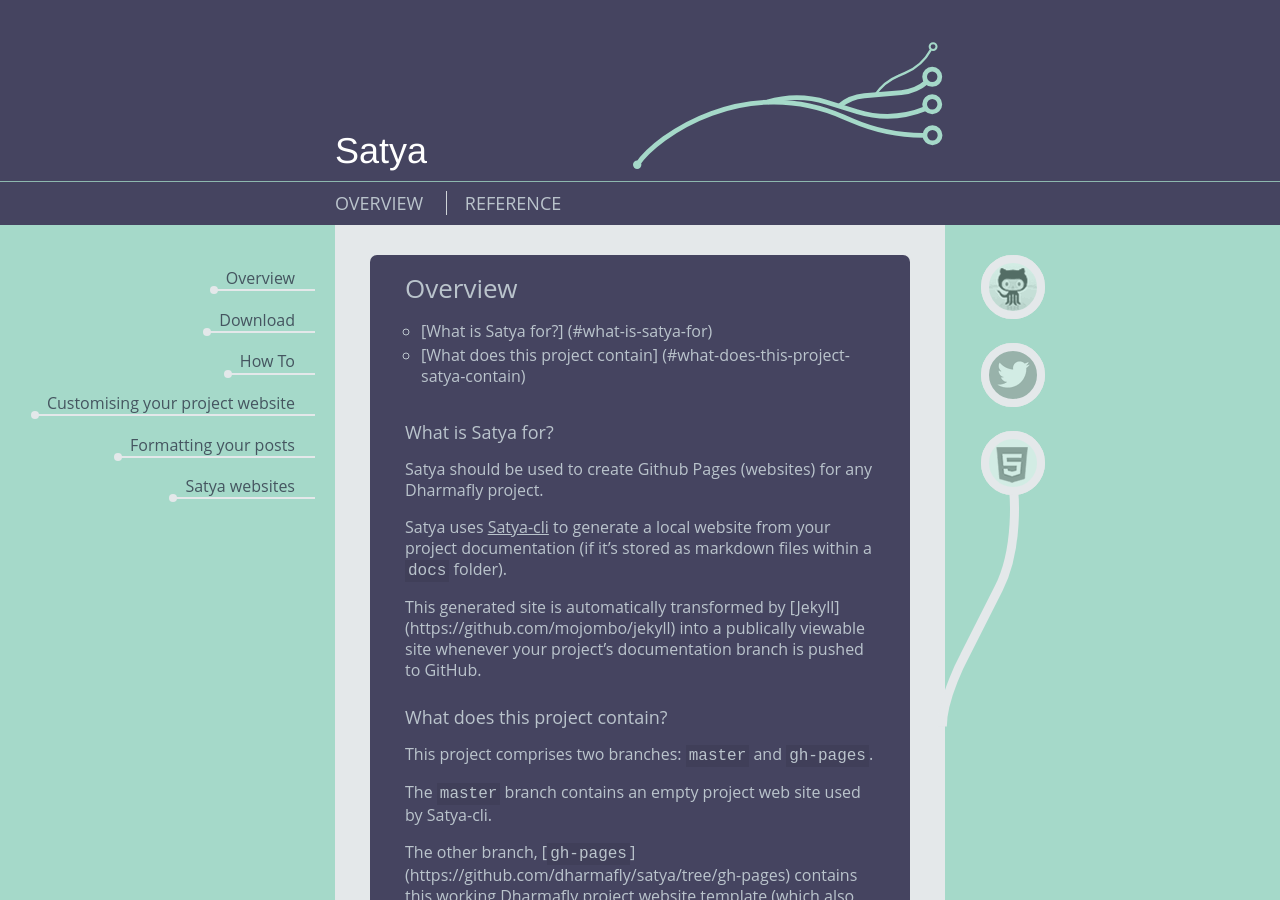
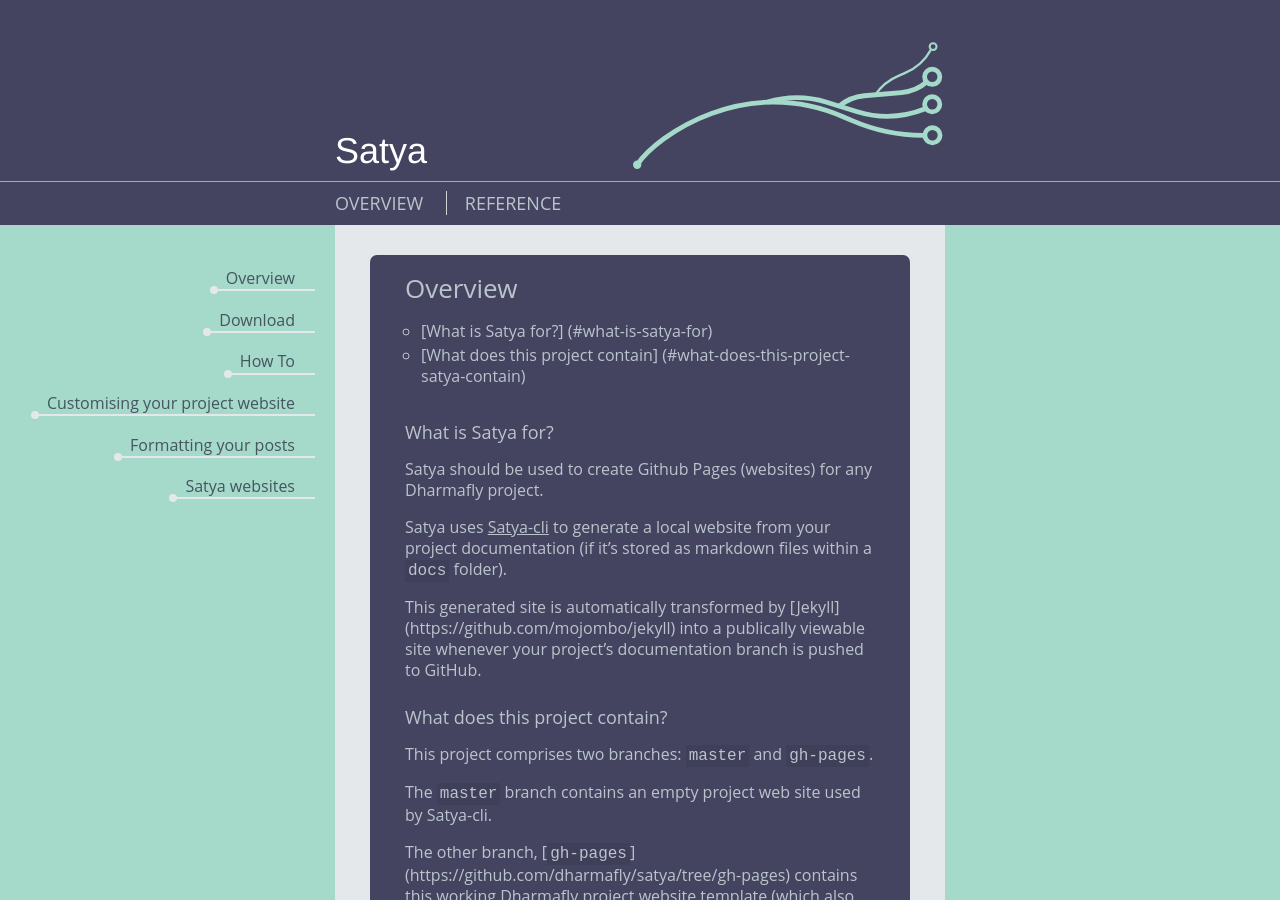
Before and after one commit to dharmafly/noodle, a Jekyll site: the page built from index.html, in a window 1280 px wide and 900 px high. Built offline with Jekyll 4.4.1, drawn with Linux system fonts in a browser that asks for light colours; nearby versions of some CDN libraries; Markdown is read by kramdown in place of the engine named in the settings; some of the changed lines change nothing that is shown.

Commit message:
Add facility to not show sidebar icons by setting config param #234

```diff
--- a/_config.yml
+++ b/_config.yml
@@ -8,6 +8,7 @@
 version: '1.0'
 # options: forest, ocean, horus, seagrass, sundae, slate
 theme: slate
+show_icons: false
 twitter_url: https://twitter.com/dharmafly
 # options: javascript, css, html5
 lang: html5
--- a/_includes/aside.liquid
+++ b/_includes/aside.liquid
@@ -1,3 +1,4 @@
+{% if site.show_icons %}
  <aside>
     <ul>
         <li class="github"><a href="{{ site.project_url }}" title="{{ site.project_name }} on Github">{{ site.project_name }} on Github</a></li>
@@ -17,3 +18,4 @@
         {% endcase %}
     </ul>
 </aside>
+{% endif %}
```
Also changed, not shown: README.md.
